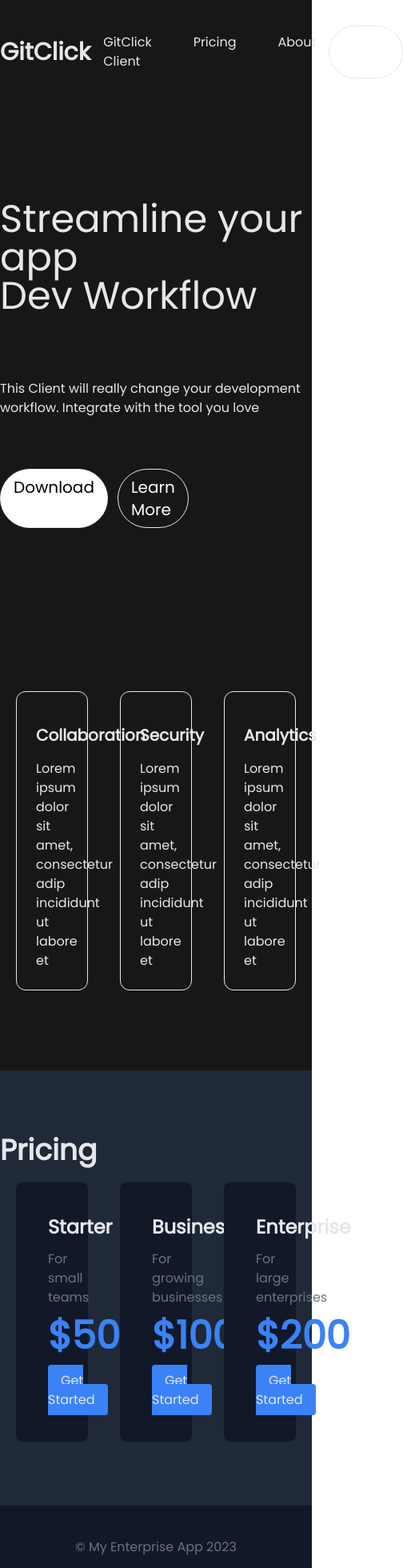
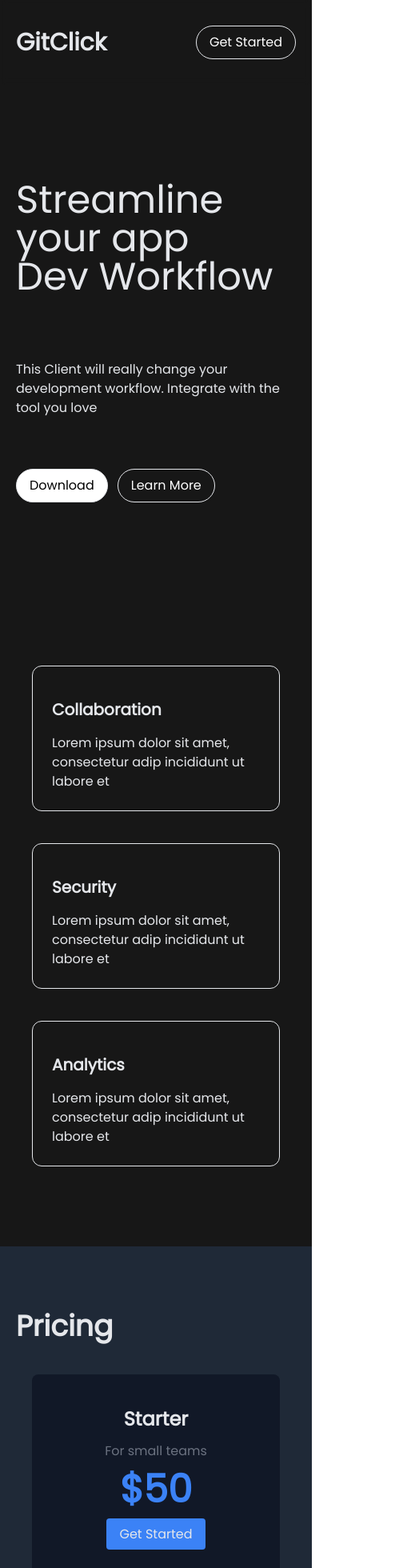
Before and after one commit to RohanArif-Dev/Landing-Page, a Next.js app: page / in a window 390 px wide. Shown: the top 1960 px of the page at 80% size, 504 px wide, since content can reach past the window. Built offline with nearby package versions, Linux system fonts and the light colour scheme.

Commit message:
Modifies for mobile view - still working on mobile nav

```diff
--- a/src/components/Header.jsx
+++ b/src/components/Header.jsx
@@ -2,13 +2,13 @@ import React from "react";
 
 const Header = () => {
   return (
-    <div>
+    <div className="px-5">
       <header className="container mx-auto py-8">
         <div className="flex items-center justify-between">
           <a href="#">
             <h1 className="text-3xl font-bold">GitClick</h1>
           </a>
-          <nav className="flex space-x-5">
+          <nav className="hidden md:flex space-x-5">
             <a className="px-4 py-2 hover:bg-gray-800 rounded" href="#">
               GitClick Client
             </a>
--- a/src/components/Hero.jsx
+++ b/src/components/Hero.jsx
@@ -2,8 +2,8 @@ import React from "react";
 
 const Hero = () => {
   return (
-    <div className="h-">
-      <section className="container mx-auto py-20">
+    <div className="md:w-auto">
+      <section className="container mx-auto py-20 px-5">
         <h1 className="text-5xl py-10">
           Streamline your app <br></br> Dev Workflow
         </h1>
@@ -11,15 +11,15 @@ const Hero = () => {
           This Client will really change your development workflow. Integrate
           with the tool you love
         </h1>
-        <div className="flex w-2/5 space-x-3 py-6">
+        <div className="flex md:w-2/5 space-x-3 py-6">
           <a
-            className="bg-white border hover:border-blue-700 text-xl text-black py-2 px-4 rounded-full"
+            className="bg-white border hover:border-blue-700 md:text-xl text-black py-2 px-4 rounded-full"
             href="#"
           >
             Download
           </a>
           <a
-            className="bg-transparent border hover:border-blue-700 text-xl text-white py-2 px-4 rounded-full"
+            className="bg-transparent border hover:border-blue-700 md:text-xl text-white py-2 px-4 rounded-full"
             href="#"
           >
             Learn More
--- a/src/components/ServiceCards.jsx
+++ b/src/components/ServiceCards.jsx
@@ -2,7 +2,7 @@ import React from "react";
 
 const ServiceCards = (props) => {
   return (
-    <div className="w-1/3 p-5">
+    <div className="md:w-1/3 p-5">
       <div className="bg-transparent border p-6 rounded-xl space-y-4">
         <div className="">{props.image}</div>
         <h1 className="text-xl font-bold">{props.title}</h1>
--- a/src/components/Services.jsx
+++ b/src/components/Services.jsx
@@ -3,8 +3,8 @@ import ServiceCards from "./ServiceCards";
 
 const Services = () => {
   return (
-    <div className="container mx-auto py-20">
-      <section className="flex">
+    <div className="md:w-auto container mx-auto py-20 px-5">
+      <section className="md:flex">
         <ServiceCards title="Collaboration" />
         <ServiceCards title="Security" />
         <ServiceCards title="Analytics"/>
--- a/src/pages/index.js
+++ b/src/pages/index.js
@@ -11,11 +11,11 @@ const LandingPage = () => {
       </div>
       <Hero />
       <Services />
-      <section className="bg-gray-800 py-20">
+      <section className="bg-gray-800 py-20 px-5">
         <div className="container mx-auto">
           <h2 className="text-4xl font-bold text-gray-200 mb-5">Pricing</h2>
-          <div className="flex">
-            <div className="w-1/3 px-5 text-center">
+          <div className="md:flex">
+            <div className="md:w-1/3 p-5 text-center">
               <div className="bg-gray-900 p-10 rounded-lg">
                 <h3 className="text-2xl font-bold mb-3 text-gray-200">Starter</h3>
                 <p className="text-gray-500 mb-3">For small teams</p>
@@ -28,7 +28,7 @@ const LandingPage = () => {
                 </a>
               </div>
             </div>
-            <div className="w-1/3 px-5 text-center">
+            <div className="md:w-1/3 p-5 text-center">
               <div className="bg-gray-900 p-10 rounded-lg">
                 <h3 className="text-2xl font-bold mb-3 text-gray-200">Business</h3>
                 <p className="text-gray-500 mb-3">For growing businesses</p>
@@ -41,7 +41,7 @@ const LandingPage = () => {
                 </a>
               </div>
             </div>
-            <div className="w-1/3 px-5 text-center">
+            <div className="md:w-1/3 p-5 text-center">
               <div className="bg-gray-900 p-10 rounded-lg">
                 <h3 className="text-2xl font-bold mb-3 text-gray-200">
                   Enterprise
```
